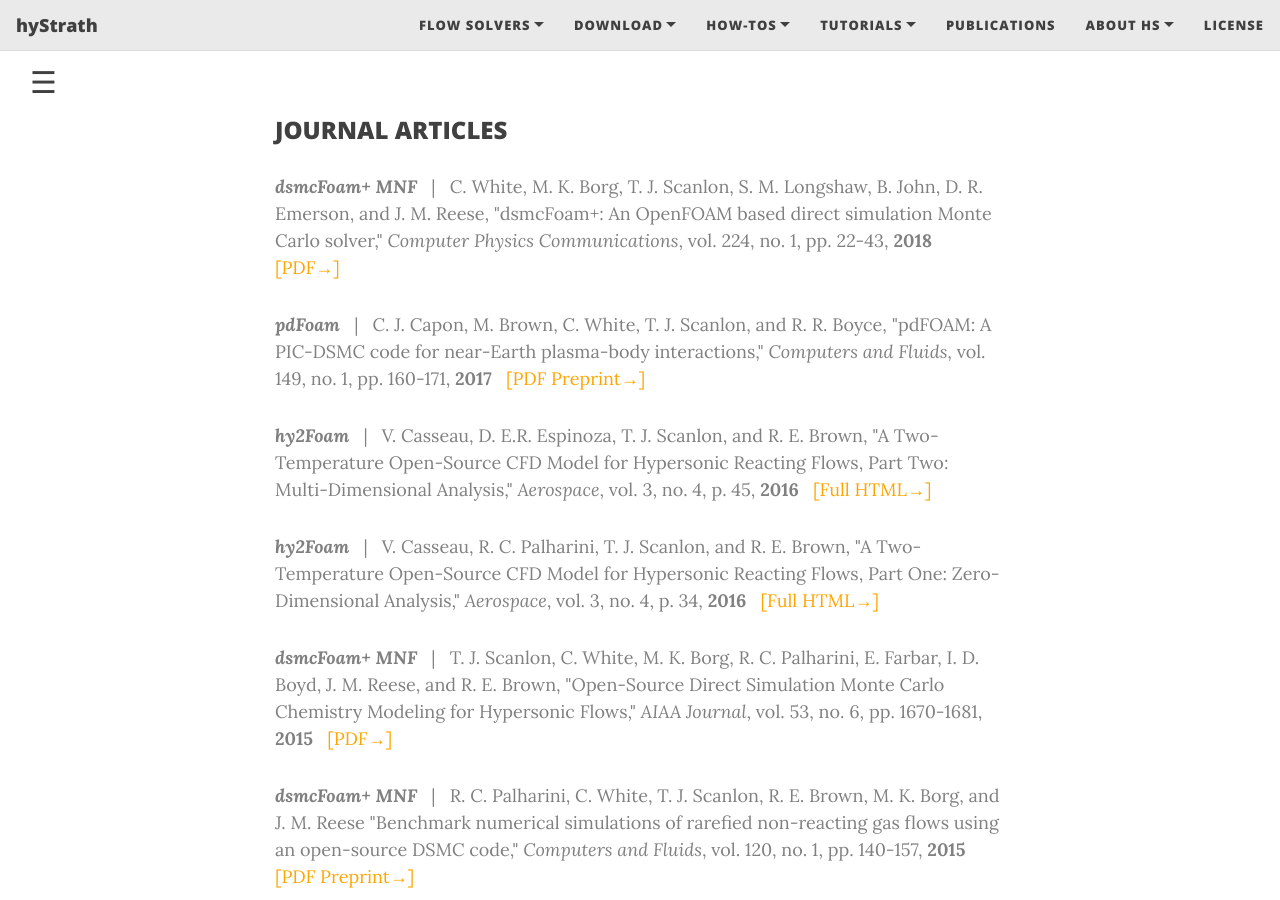
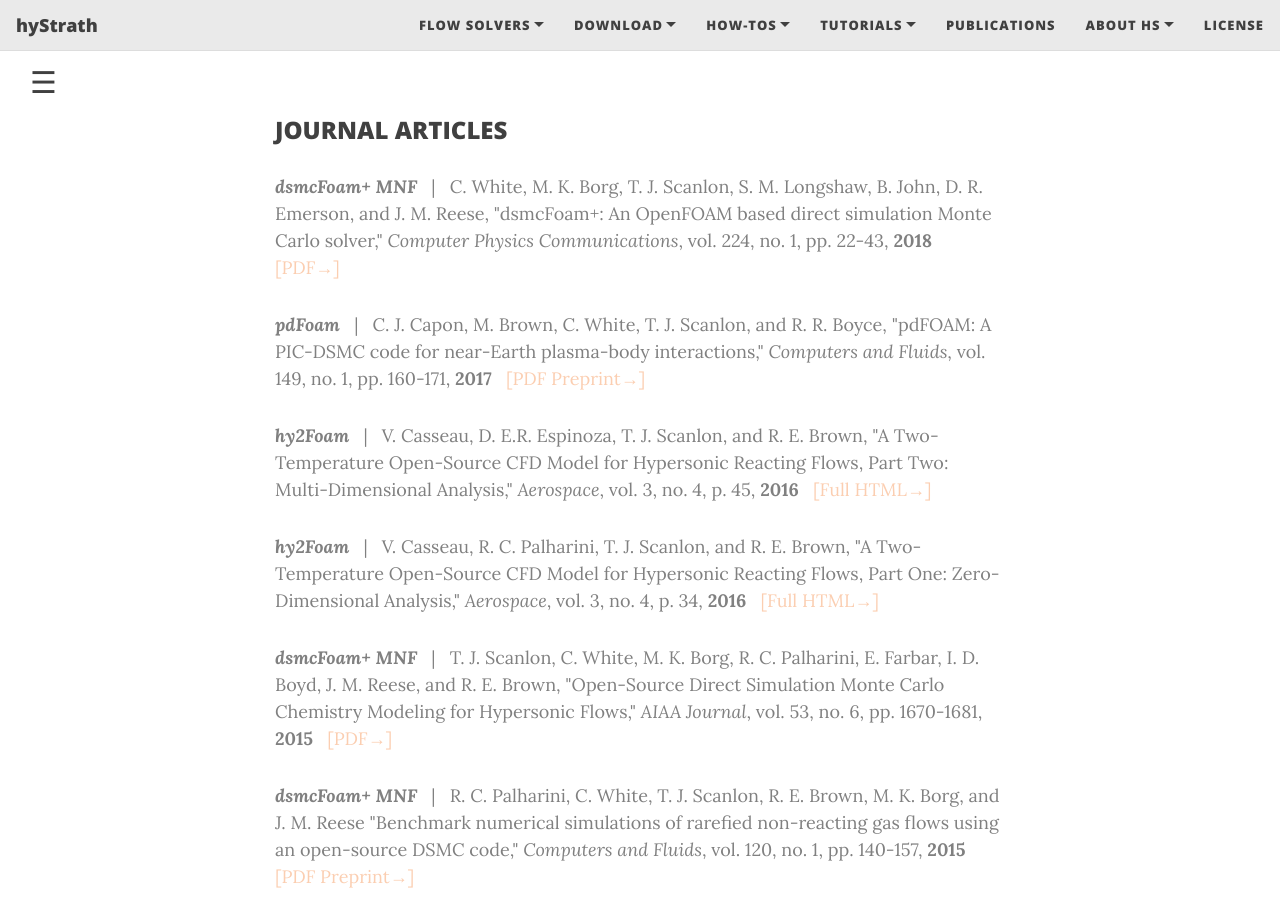
Before and after one commit to hystrath/hystrath.github.io, a Jekyll site: the page built from publications-hyperfoam.md, in a window 1280 px wide and 900 px high, scrolled down 475 px. Built offline with Jekyll 4.4.1, drawn with Linux system fonts in a browser that asks for light colours; nearby versions of some CDN libraries.

Commit message:
Editing pages

```diff
--- a/publications-hyperfoam.md
+++ b/publications-hyperfoam.md
@@ -55,42 +55,42 @@ howpublished = {\url{https://github.com/vincentcasseau/hyStrath/}}
 
 <h3>JOURNAL ARTICLES</h3>
 {: #journal-articles }
-  <p style="color:grey"><b><i>dsmcFoam+ MNF</i></b> &nbsp; | &nbsp; C. White, M. K. Borg, T. J. Scanlon, S. M. Longshaw, B. John, D. R. Emerson, and J. M. Reese, "dsmcFoam+: An OpenFOAM based direct simulation Monte Carlo solver," <i>Computer Physics Communications</i>, vol. 224, no. 1, pp. 22-43, <b>2018</b> &nbsp; <a href="https://pure.strath.ac.uk/portal/files/81235392/White_etal_CPC_2017_an_OpenFOAM_based_direct_simulation_Monte_Carlo_solver.pdf" target="_blank" style="color:orange"> [PDF→]</a></p>
-  <p style="color:grey"><b><i>pdFoam</i></b> &nbsp; | &nbsp; C. J. Capon, M. Brown, C. White, T. J. Scanlon, and R. R. Boyce, "pdFOAM: A PIC-DSMC code for near-Earth plasma-body interactions," <i>Computers and Fluids</i>, vol. 149, no. 1, pp. 160-171, <b>2017</b> &nbsp; <a href="http://eprints.gla.ac.uk/138700/7/138700.pdf" target="_blank" style="color:orange"> [PDF Preprint→]</a></p>
-  <p style="color:grey"><b><i>hy2Foam</i></b> &nbsp; | &nbsp; V. Casseau, D. E.R. Espinoza, T. J. Scanlon, and R. E. Brown, "A Two-Temperature Open-Source CFD Model for Hypersonic Reacting Flows, Part Two: Multi-Dimensional Analysis," <i>Aerospace</i>, vol. 3, no. 4, p. 45, <b>2016</b> &nbsp; <a href="http://www.mdpi.com/2226-4310/3/4/45/html" target="_blank" style="color:orange"> [Full HTML→]</a></p>
-  <p style="color:grey"><b><i>hy2Foam</i></b> &nbsp; | &nbsp; V. Casseau, R. C. Palharini, T. J. Scanlon, and R. E. Brown, "A Two-Temperature Open-Source CFD Model for Hypersonic Reacting Flows, Part One: Zero-Dimensional Analysis," <i>Aerospace</i>, vol. 3, no. 4, p. 34, <b>2016</b> &nbsp; <a href="ttp://www.mdpi.com/2226-4310/3/4/34/html" target="_blank" style="color:orange"> [Full HTML→]</a></p>
-  <p style="color:grey"><b><i>dsmcFoam+ MNF</i></b> &nbsp; | &nbsp; T. J. Scanlon, C. White, M. K. Borg, R. C. Palharini, E. Farbar, I. D. Boyd, J. M. Reese, and R. E. Brown, "Open-Source Direct Simulation Monte Carlo Chemistry Modeling for Hypersonic Flows," <i>AIAA Journal</i>, vol. 53, no. 6, pp. 1670-1681, <b>2015</b> &nbsp; <a href="https://deepblue.lib.umich.edu/bitstream/handle/2027.42/140685/1.J053370.pdf?sequence=1" target="_blank" style="color:orange"> [PDF→]</a></p>
-  <p style="color:grey"><b><i>dsmcFoam+ MNF</i></b> &nbsp; | &nbsp; R. C. Palharini, C. White, T. J. Scanlon, R. E. Brown, M. K. Borg, and J. M. Reese "Benchmark numerical simulations of rarefied non-reacting gas flows using an open-source DSMC code," <i>Computers and Fluids</i>, vol. 120, no. 1, pp. 140-157, <b>2015</b> &nbsp; <a href="https://www.pure.ed.ac.uk/ws/portalfiles/portal/21924394/PalhariniEtAlCompFluids2015.pdf" target="_blank" style="color:orange"> [PDF Preprint→]</a></p>
-  <p style="color:grey"><b><i>dsmcFoam+ MNF</i></b> &nbsp; | &nbsp; T. J. Scanlon, E. Roohi, C. White, M. Darbandi, and J. M. Reese, "An open source, parallel DSMC code for rarefied gas flows in arbitrary geometries," <i>Computer & Fluids</i>, vol. 39, no. 10, pp. 2078-2089, <b>2010</b> &nbsp; <a href="https://www.research.ed.ac.uk/portal/files/17079048/ScanlonEtAlCandF2010.pdf" target="_blank" style="color:orange"> [PDF→]</a></p>
+  <p style="color:grey"><b><i>dsmcFoam+ MNF</i></b> &nbsp; | &nbsp; C. White, M. K. Borg, T. J. Scanlon, S. M. Longshaw, B. John, D. R. Emerson, and J. M. Reese, "dsmcFoam+: An OpenFOAM based direct simulation Monte Carlo solver," <i>Computer Physics Communications</i>, vol. 224, no. 1, pp. 22-43, <b>2018</b> &nbsp; <a href="https://pure.strath.ac.uk/portal/files/81235392/White_etal_CPC_2017_an_OpenFOAM_based_direct_simulation_Monte_Carlo_solver.pdf" target="_blank" style="color:#FBCEB1"> [PDF→]</a></p>
+  <p style="color:grey"><b><i>pdFoam</i></b> &nbsp; | &nbsp; C. J. Capon, M. Brown, C. White, T. J. Scanlon, and R. R. Boyce, "pdFOAM: A PIC-DSMC code for near-Earth plasma-body interactions," <i>Computers and Fluids</i>, vol. 149, no. 1, pp. 160-171, <b>2017</b> &nbsp; <a href="http://eprints.gla.ac.uk/138700/7/138700.pdf" target="_blank" style="color:#FBCEB1"> [PDF Preprint→]</a></p>
+  <p style="color:grey"><b><i>hy2Foam</i></b> &nbsp; | &nbsp; V. Casseau, D. E.R. Espinoza, T. J. Scanlon, and R. E. Brown, "A Two-Temperature Open-Source CFD Model for Hypersonic Reacting Flows, Part Two: Multi-Dimensional Analysis," <i>Aerospace</i>, vol. 3, no. 4, p. 45, <b>2016</b> &nbsp; <a href="http://www.mdpi.com/2226-4310/3/4/45/html" target="_blank" style="color:#FBCEB1"> [Full HTML→]</a></p>
+  <p style="color:grey"><b><i>hy2Foam</i></b> &nbsp; | &nbsp; V. Casseau, R. C. Palharini, T. J. Scanlon, and R. E. Brown, "A Two-Temperature Open-Source CFD Model for Hypersonic Reacting Flows, Part One: Zero-Dimensional Analysis," <i>Aerospace</i>, vol. 3, no. 4, p. 34, <b>2016</b> &nbsp; <a href="ttp://www.mdpi.com/2226-4310/3/4/34/html" target="_blank" style="color:#FBCEB1"> [Full HTML→]</a></p>
+  <p style="color:grey"><b><i>dsmcFoam+ MNF</i></b> &nbsp; | &nbsp; T. J. Scanlon, C. White, M. K. Borg, R. C. Palharini, E. Farbar, I. D. Boyd, J. M. Reese, and R. E. Brown, "Open-Source Direct Simulation Monte Carlo Chemistry Modeling for Hypersonic Flows," <i>AIAA Journal</i>, vol. 53, no. 6, pp. 1670-1681, <b>2015</b> &nbsp; <a href="https://deepblue.lib.umich.edu/bitstream/handle/2027.42/140685/1.J053370.pdf?sequence=1" target="_blank" style="color:#FBCEB1"> [PDF→]</a></p>
+  <p style="color:grey"><b><i>dsmcFoam+ MNF</i></b> &nbsp; | &nbsp; R. C. Palharini, C. White, T. J. Scanlon, R. E. Brown, M. K. Borg, and J. M. Reese "Benchmark numerical simulations of rarefied non-reacting gas flows using an open-source DSMC code," <i>Computers and Fluids</i>, vol. 120, no. 1, pp. 140-157, <b>2015</b> &nbsp; <a href="https://www.pure.ed.ac.uk/ws/portalfiles/portal/21924394/PalhariniEtAlCompFluids2015.pdf" target="_blank" style="color:#FBCEB1"> [PDF Preprint→]</a></p>
+  <p style="color:grey"><b><i>dsmcFoam+ MNF</i></b> &nbsp; | &nbsp; T. J. Scanlon, E. Roohi, C. White, M. Darbandi, and J. M. Reese, "An open source, parallel DSMC code for rarefied gas flows in arbitrary geometries," <i>Computer & Fluids</i>, vol. 39, no. 10, pp. 2078-2089, <b>2010</b> &nbsp; <a href="https://www.research.ed.ac.uk/portal/files/17079048/ScanlonEtAlCandF2010.pdf" target="_blank" style="color:#FBCEB1"> [PDF→]</a></p>
 
 <h3>CONFERENCE PAPERS</h3>
 {: #conference-papers }
-  <p style="color:grey"><b><i>dsmcFoam+</i></b> &nbsp; | &nbsp; V. Casseau and C. White, "Effective diffusivity in porous media under rarefied gas conditions," <i>31st International Symposium on Rarefied Gas Dynamics</i> (Glasgow, UK, 23-27 July 2018), vol. 2132, no. 1, 150001, <b>2019</b> &nbsp; <a href="https://github.com/vincentcasseau/hyStrath/blob/master/doc/ConferencePreprint_RGD31_CasseauWhite.pdf" target="_blank" style="color:orange"> [PDF Preprint→]</a></p>
-  <p style="color:grey"><b><i>ARC</i></b> &nbsp; | &nbsp; V. Renato and T. J. Scanlon, "Multi-dimensional Ablation and Thermal Response Program for Martian Entry Analysis," <i>68th International Astronautical Congress</i> (Adelaide, Australia, 25-29 September 2017), <b>2017</b> &nbsp; <a href="https://strathprints.strath.ac.uk/62926/1/Renato_Scanlon_IAC_2017_Multi_dimensional_ablation_and_thermal_response_program_for_Martian_entry_analysis.pdf" target="_blank" style="color:orange"> [PDF Preprint→]</a></p>
+  <p style="color:grey"><b><i>dsmcFoam+</i></b> &nbsp; | &nbsp; V. Casseau and C. White, "Effective diffusivity in porous media under rarefied gas conditions," <i>31st International Symposium on Rarefied Gas Dynamics</i> (Glasgow, UK, 23-27 July 2018), vol. 2132, no. 1, 150001, <b>2019</b> &nbsp; <a href="https://github.com/vincentcasseau/hyStrath/blob/master/doc/ConferencePreprint_RGD31_CasseauWhite.pdf" target="_blank" style="color:#FBCEB1"> [PDF Preprint→]</a></p>
+  <p style="color:grey"><b><i>ARC</i></b> &nbsp; | &nbsp; V. Renato and T. J. Scanlon, "Multi-dimensional Ablation and Thermal Response Program for Martian Entry Analysis," <i>68th International Astronautical Congress</i> (Adelaide, Australia, 25-29 September 2017), <b>2017</b> &nbsp; <a href="https://strathprints.strath.ac.uk/62926/1/Renato_Scanlon_IAC_2017_Multi_dimensional_ablation_and_thermal_response_program_for_Martian_entry_analysis.pdf" target="_blank" style="color:#FBCEB1"> [PDF Preprint→]</a></p>
   <p style="color:grey"><b><i>ARC</i></b> &nbsp; | &nbsp; V. Renato, T. J. Scanlon, and R. E. Brown, "Multi-dimensional Ablation and Thermal Response Program for
-Re-entry Analysis," <i>31st International Symposium on Space Technology and Science</i> (Matsuyama City, Japan, 3-9 June 2017), <b>2017</b> &nbsp; <a href="https://pure.strath.ac.uk/portal/files/72079768/Renato_etal_ISTS_2017_Multi_dimensional_ablation_and_thermal_response_program_for_re_entry_analysis.pdf" target="_blank" style="color:orange"> [PDF Preprint→]</a></p>
-  <p style="color:grey"><b><i>hyFoam</i></b> &nbsp; | &nbsp; J.-J. O.E. Hoste, V. Casseau, M. Fossati, I. J. Taylor, and R. Gollan, "Numerical Modeling and Simulation of Supersonic Reacting Flows in Propulsion Systems by Open-Source Solvers," <i>21st AIAA International Space Planes and Hypersonic Systems and Technologies Conference</i> (Xiamen, China, 6-9 March 2017), AIAA Paper 2017-2411, <b>2017</b> &nbsp; <a href="http://eprints.gla.ac.uk/140369/1/140369.pdf" target="_blank" style="color:orange"> [PDF Preprint→]</a></p>
+Re-entry Analysis," <i>31st International Symposium on Space Technology and Science</i> (Matsuyama City, Japan, 3-9 June 2017), <b>2017</b> &nbsp; <a href="https://pure.strath.ac.uk/portal/files/72079768/Renato_etal_ISTS_2017_Multi_dimensional_ablation_and_thermal_response_program_for_re_entry_analysis.pdf" target="_blank" style="color:#FBCEB1"> [PDF Preprint→]</a></p>
+  <p style="color:grey"><b><i>hyFoam</i></b> &nbsp; | &nbsp; J.-J. O.E. Hoste, V. Casseau, M. Fossati, I. J. Taylor, and R. Gollan, "Numerical Modeling and Simulation of Supersonic Reacting Flows in Propulsion Systems by Open-Source Solvers," <i>21st AIAA International Space Planes and Hypersonic Systems and Technologies Conference</i> (Xiamen, China, 6-9 March 2017), AIAA Paper 2017-2411, <b>2017</b> &nbsp; <a href="http://eprints.gla.ac.uk/140369/1/140369.pdf" target="_blank" style="color:#FBCEB1"> [PDF Preprint→]</a></p>
   <p style="border:3px; border-style:solid; border-color:orange; padding: 1em;"><b><i>hyperFoam</i></b> &nbsp; | &nbsp; D. E.R. Espinoza, V. Casseau, T. J. Scanlon, and R. E. Brown, "An open-source hybrid CFD-DSMC solver for high speed flows," <i>30th International Symposium on Rarefied Gas Dynamics</i> (Victoria, BC, Canada, 10-15 July 2016), vol. 1786, no. 1, 050007, <b>2016</b> &nbsp; <a href="http://strathprints.strath.ac.uk/59955/14/Espinoza_etal_SRGD2016_An_open_source_hybrid_CFD_DSMC_solver_for_high_speed_flows.pdf" target="_blank" style="color:orange"> [PDF Preprint→]</a></p>
-  <p style="color:grey"><b><i>rhoCentralFoam</i></b> &nbsp; | &nbsp; D. E.R. Espinoza, T. J. Scanlon, and R. E. Brown, "Validation of tools to accelerate high-speed CFD simulations using OpenFOAM," <i>20th AIAA International Space Planes and Hypersonic Systems and Technologies Conference</i> (Glasgow, UK, 6-9 July 2015), AIAA Paper 2015-3566, <b>2015</b> &nbsp; <a href="https://strathprints.strath.ac.uk/55051/1/Espinoza_etal_MHYP15_Validation_tools_to_accelerate_high_speed_CFD_simulations_using_OpenFOAM.pdf" target="_blank" style="color:orange"> [PDF Preprint→]</a></p>
+  <p style="color:grey"><b><i>rhoCentralFoam</i></b> &nbsp; | &nbsp; D. E.R. Espinoza, T. J. Scanlon, and R. E. Brown, "Validation of tools to accelerate high-speed CFD simulations using OpenFOAM," <i>20th AIAA International Space Planes and Hypersonic Systems and Technologies Conference</i> (Glasgow, UK, 6-9 July 2015), AIAA Paper 2015-3566, <b>2015</b> &nbsp; <a href="https://strathprints.strath.ac.uk/55051/1/Espinoza_etal_MHYP15_Validation_tools_to_accelerate_high_speed_CFD_simulations_using_OpenFOAM.pdf" target="_blank" style="color:#FBCEB1"> [PDF Preprint→]</a></p>
 
 <h3>EXTENDED ABSTRACTS</h3>
 {: #extended-abstracts }
   <p style="border:3px; border-style:solid; border-color:orange; padding: 1em;"><b><i>hy2Foam</i></b>, <b><i>dsmcFoam+</i></b>, <b><i>hyperFoam</i></b> &nbsp; | &nbsp; V. Casseau, D. E.R. Espinoza, and T. J. Scanlon, "Open-Source High-fidelity Solvers Dedicated to Re-entry Analysis and Design for Demise," <i>Final Stardust Conference</i>, European Space Agency - ESTEC (Noordwijk, Netherlands, 31 October - 3 November 2016), <b>2016</b> &nbsp; <a href="https://github.com/vincentcasseau/hyStrath/blob/master/doc/ExtendedAbstract_Stardust2016_CasseauEspinoza.pdf" target="_blank" style="color:orange"> [PDF→]</a></p>
-  <p style="color:grey"><b><i>dsmcFoam MNF</i></b> &nbsp;  T. J. Scanlon, R. C. Palharini, C. White, D. E.R. Espinoza, and V. Casseau, "Simulations of rarefied and continuum hypersonic flow over re-entry objects," <i>8th European Symposium on Aerothermodynamics for Space Vehicles</i> (Lisbon, Portugal, 2-6 March 2015), <b>2015</b> &nbsp; <a href="https://strathprints.strath.ac.uk/51961/" target="_blank" style="color:orange"> [PDF→]</a></p>
+  <p style="color:grey"><b><i>dsmcFoam MNF</i></b> &nbsp;  T. J. Scanlon, R. C. Palharini, C. White, D. E.R. Espinoza, and V. Casseau, "Simulations of rarefied and continuum hypersonic flow over re-entry objects," <i>8th European Symposium on Aerothermodynamics for Space Vehicles</i> (Lisbon, Portugal, 2-6 March 2015), <b>2015</b> &nbsp; <a href="https://strathprints.strath.ac.uk/51961/" target="_blank" style="color:#FBCEB1"> [PDF→]</a></p>
 
 <h3>THESES</h3>
 {: #theses }
   <p style="border:3px; border-style:solid; border-color:orange; padding: 1em;"><b><i>hyperFoam</i></b> &nbsp; | &nbsp; D. E.R. Espinoza, "An Open-Source Hybrid CFD-DSMC Solver for High-Speed Flows," PhD thesis, University of Strathclyde, Glasgow (UK), <b>2018</b> &nbsp; <a href="https://github.com/vincentcasseau/hyStrath/blob/master/doc/PhDthesis-danielespinoza.pdf" target="_blank" style="color:orange"> [PDF→]</a></p>
-  <p style="color:grey"><b><i>ARC</i></b> &nbsp; | &nbsp; V. Renato, "Multi-dimensional Thermal Response & Permeability Characterization for Porous Ablative Materials," PhD thesis, University of Strathclyde, Glasgow (UK), <b>2018</b> &nbsp; <a href="https://github.com/vincentcasseau/hyStrath/blob/master/doc/PhDthesis-violarenato.pdf" target="_blank" style="color:orange"> [PDF→]</a></p>
-  <p style="color:grey"><b><i>Eilmer3</i></b>, <b><i>Eilmer4</i></b> &nbsp; | &nbsp; J.-J. O.E. Hoste, "Scramjet Combustion Modeling using Eddy Dissipation Model," PhD thesis, University of Strathclyde, Glasgow (UK), <b>2018</b> &nbsp; <a href="https://github.com/vincentcasseau/hyStrath/blob/master/doc/PhDthesis-jimmyjohnhoste.pdf" target="_blank" style="color:orange"> [PDF→]</a> &nbsp; NB: <a href="http://cfcfd.mechmining.uq.edu.au/docs/tools/eilmer/" target="_blank" style="color:#ADD8E6"> Eilmer 3 </a> is a research and educational simulation code for 2D and 3D gas dynamics designed by Dr Peter Jacobs, Dr Rowan Gollan, Dr Daniel Potter and others (University of Queensland, Australia). See also the <a href="https://hystrath.github.io/tutos-hyfoam/#3-lorrains-scramjet" target="_blank" style="color:#ADD8E6"> tutorial case available on hyStrath</a> that uses <i>hyFoam</i></p>
+  <p style="color:grey"><b><i>ARC</i></b> &nbsp; | &nbsp; V. Renato, "Multi-dimensional Thermal Response & Permeability Characterization for Porous Ablative Materials," PhD thesis, University of Strathclyde, Glasgow (UK), <b>2018</b> &nbsp; <a href="https://github.com/vincentcasseau/hyStrath/blob/master/doc/PhDthesis-violarenato.pdf" target="_blank" style="color:#FBCEB1"> [PDF→]</a></p>
+  <p style="color:grey"><b><i>Eilmer3</i></b>, <b><i>Eilmer4</i></b> &nbsp; | &nbsp; J.-J. O.E. Hoste, "Scramjet Combustion Modeling using Eddy Dissipation Model," PhD thesis, University of Strathclyde, Glasgow (UK), <b>2018</b> &nbsp; <a href="https://github.com/vincentcasseau/hyStrath/blob/master/doc/PhDthesis-jimmyjohnhoste.pdf" target="_blank" style="color:#FBCEB1"> [PDF→]</a> &nbsp; NB: <a href="http://cfcfd.mechmining.uq.edu.au/docs/tools/eilmer/" target="_blank" style="color:#ADD8E6"> Eilmer 3 </a> is a research and educational simulation code for 2D and 3D gas dynamics designed by Dr Peter Jacobs, Dr Rowan Gollan, Dr Daniel Potter and others (University of Queensland, Australia). See also the <a href="https://hystrath.github.io/tutos-hyfoam/#3-lorrains-scramjet" target="_blank" style="color:#ADD8E6"> tutorial case available on hyStrath</a> that uses <i>hyFoam</i></p>
   <p style="color:grey"><b><i>rhoCentralFoam</i></b>, <b><i>Eilmer3</i></b>, <b><i>hyFoam</i></b> &nbsp; | &nbsp; D. Puorto, "Suitability of rhoCentralFoam for Scramjet Internal Flows," Master's thesis, University of Naples Federico II, Naples (Italy), <b>2017</b></p>
-  <p style="color:grey"><b><i>pdFoam</i></b> &nbsp; | &nbsp;  C. J. Capon, "Ionospheric Aerodynamics in Low Earth Orbit," PhD thesis, University of New South Wales, Canberra (Australia), <b>2017</b> &nbsp; <a href="http://unsworks.unsw.edu.au/fapi/datastream/unsworks:46528/SOURCE01?view=true" target="_blank" style="color:orange"> [PDF→]</a></p>
-  <p style="color:grey"><b><i>hyFoam</i></b>, <b><i>hy2Foam</i></b> &nbsp; | &nbsp;  V. Casseau, "An Open-Source CFD Solver for Planetary Entry," PhD thesis, University of Strathclyde, Glasgow (UK), <b>2017</b> &nbsp; <a href="https://github.com/vincentcasseau/hyStrath/blob/master/doc/PhDthesis-vincentcasseau.pdf" target="_blank" style="color:orange"> [PDF→]</a></p>
-  <p style="color:grey"><b><i>dsmcFoam MNF</i></b> &nbsp; | &nbsp;  R. C. Palharini, "Atmospheric Reentry Modelling Using an Open-Source DSMC Code," PhD thesis, University of Strathclyde, Glasgow (UK), <b>2014</b> &nbsp; <a href="https://github.com/vincentcasseau/hyStrath/blob/master/doc/PhDthesis-rodrigopalharini.pdf" target="_blank" style="color:orange"> [PDF→]</a></p>
+  <p style="color:grey"><b><i>pdFoam</i></b> &nbsp; | &nbsp;  C. J. Capon, "Ionospheric Aerodynamics in Low Earth Orbit," PhD thesis, University of New South Wales, Canberra (Australia), <b>2017</b> &nbsp; <a href="http://unsworks.unsw.edu.au/fapi/datastream/unsworks:46528/SOURCE01?view=true" target="_blank" style="color:#FBCEB1"> [PDF→]</a></p>
+  <p style="color:grey"><b><i>hyFoam</i></b>, <b><i>hy2Foam</i></b> &nbsp; | &nbsp;  V. Casseau, "An Open-Source CFD Solver for Planetary Entry," PhD thesis, University of Strathclyde, Glasgow (UK), <b>2017</b> &nbsp; <a href="https://github.com/vincentcasseau/hyStrath/blob/master/doc/PhDthesis-vincentcasseau.pdf" target="_blank" style="color:#FBCEB1"> [PDF→]</a></p>
+  <p style="color:grey"><b><i>dsmcFoam MNF</i></b> &nbsp; | &nbsp;  R. C. Palharini, "Atmospheric Reentry Modelling Using an Open-Source DSMC Code," PhD thesis, University of Strathclyde, Glasgow (UK), <b>2014</b> &nbsp; <a href="https://github.com/vincentcasseau/hyStrath/blob/master/doc/PhDthesis-rodrigopalharini.pdf" target="_blank" style="color:#FBCEB1"> [PDF→]</a></p>
 
 <h3>TECHNICAL REPORTS</h3>
 {: #technical-reports }
-  <p style="color:grey"><b><i>hyFoam</i></b> &nbsp; | &nbsp; J.-J. O.E. Hoste and V. Casseau, "Verification and Validation of <i>hyFoam</i> for Supersonic External Flows," TechReport-HS1, <b>05/2021</b> &nbsp; <a href="https://github.com/vincentcasseau/hyStrath/blob/master/doc/TechReport-HS1-hostecasseau.pdf" target="_blank" style="color:orange"> [PDF→]</a></p>
+  <p style="color:grey"><b><i>hyFoam</i></b> &nbsp; | &nbsp; J.-J. O.E. Hoste and V. Casseau, "Verification and Validation of <i>hyFoam</i> for Supersonic External Flows," TechReport-HS1, <b>05/2021</b> &nbsp; <a href="https://github.com/vincentcasseau/hyStrath/blob/master/doc/TechReport-HS1-hostecasseau.pdf" target="_blank" style="color:#FBCEB1"> [PDF→]</a></p>
 
 <h3>PRESENTATION SLIDES</h3>
 {: #presentation-slides }
```
